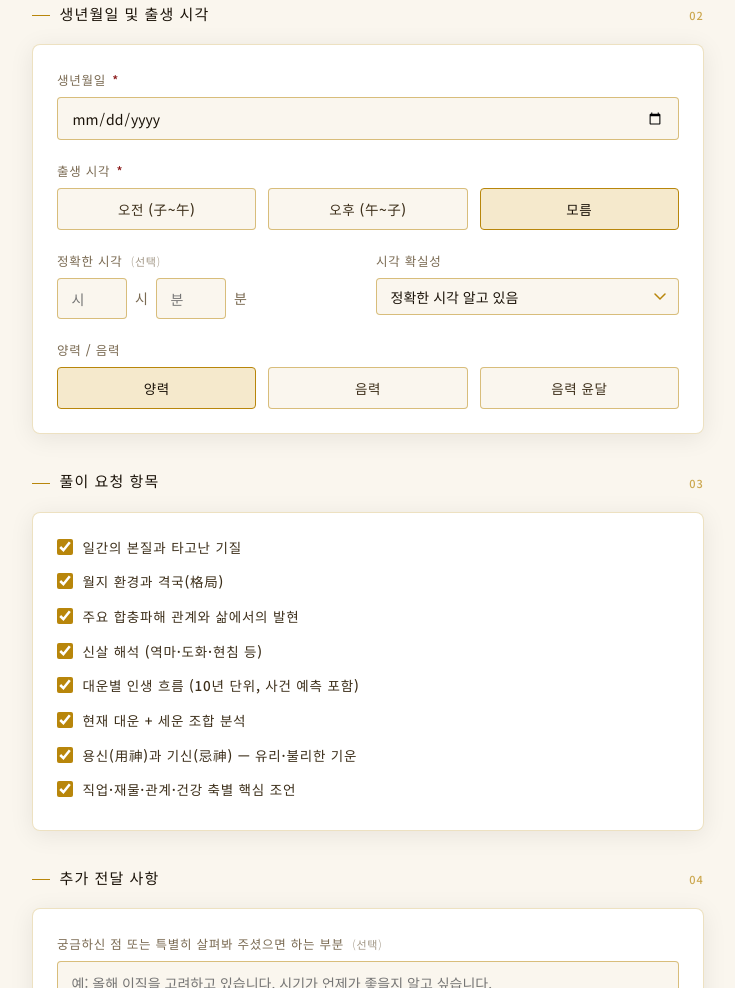
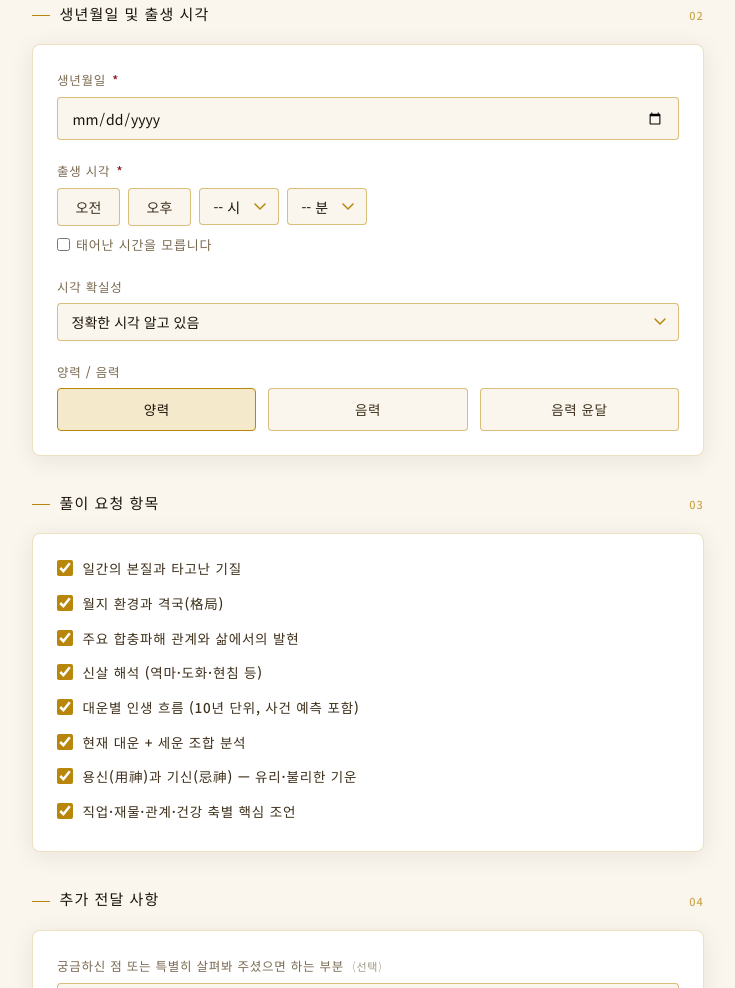
Before and after one commit to shstrategylab/saju1, a plain HTML site: page index.html in a window 1280 px wide. Shown: the part 937-1925 px from the top of the page, without its empty margins (272-1007 px from the left). Drawn offline with Linux system fonts and the light colour scheme.

Commit message:
Update index.html

```diff
--- a/index.html
+++ b/index.html
@@ -274,6 +274,25 @@
   }
 
   .radio-btn input:checked + label {
+    background: var(--gold-pale);
+    border-color: var(--gold);
+    color: var(--ink);
+    font-weight: 500;
+  }
+
+  /* ── 오전/오후 버튼 ── */
+  .ampm-btn {
+    padding: 0.5rem 1.1rem;
+    border: 1px solid var(--border-strong);
+    border-radius: 4px;
+    background: var(--cream);
+    color: var(--ink-mid);
+    font-family: 'Noto Sans KR', sans-serif;
+    font-size: 14px;
+    cursor: pointer;
+    transition: all 0.15s;
+  }
+  .ampm-btn.active {
     background: var(--gold-pale);
     border-color: var(--gold);
     color: var(--ink);
@@ -594,33 +613,25 @@
 
         <div class="field" id="field-birthtime">
           <label>출생 시각 <span class="req">*</span></label>
-          <div class="radio-group">
-            <div class="radio-btn">
-              <input type="radio" name="ampm" id="ampm-am" value="오전">
-              <label for="ampm-am">오전 (子~午)</label>
+          <div style="display:flex;align-items:center;gap:0.5rem;flex-wrap:wrap;" id="birthtimeInputs">
+            <button type="button" class="ampm-btn" id="btn-am" onclick="selectAmPm('오전')">오전</button>
+            <button type="button" class="ampm-btn" id="btn-pm" onclick="selectAmPm('오후')">오후</button>
+            <select id="birthHour" style="width:80px;">
+              <option value="">-- 시</option>
+              <script>for(let h=1;h<=12;h++) document.write(`<option value="${h}">${h}시</option>`);</script>
+            </select>
+            <select id="birthMinute" style="width:80px;">
+              <option value="">-- 분</option>
+              <script>for(let m=0;m<60;m+=5) document.write(`<option value="${String(m).padStart(2,'0')}">${String(m).padStart(2,'0')}분</option>`);</script>
+            </select>
           </div>
-            <div class="radio-btn">
-              <input type="radio" name="ampm" id="ampm-pm" value="오후">
-              <label for="ampm-pm">오후 (午~子)</label>
-            </div>
-            <div class="radio-btn">
-              <input type="radio" name="ampm" id="ampm-unknown" value="모름" checked>
-              <label for="ampm-unknown">모름</label>
-            </div>
-          </div>
-          <div class="error-msg">출생 시각 또는 오전/오후를 선택해주세요.</div>
+          <label style="display:flex;align-items:center;gap:6px;margin-top:0.5rem;font-size:13px;cursor:pointer;">
+            <input type="checkbox" id="timeUnknown" onchange="toggleTimeUnknown(this)">
+            태어난 시간을 모릅니다
+          </label>
+          <div class="error-msg">출생 시각을 선택하거나 '모름'을 체크해주세요.</div>
         </div>
 
-        <div class="grid-2">
-          <div class="field">
-            <label>정확한 시각 <span class="opt">(선택)</span></label>
-            <div style="display:flex;gap:0.5rem;align-items:center;">
-              <input type="number" id="birthHour" placeholder="시" min="0" max="23" style="width:70px;">
-              <span style="color:var(--ink-muted);font-size:14px;">시</span>
-              <input type="number" id="birthMinute" placeholder="분" min="0" max="59" style="width:70px;">
-              <span style="color:var(--ink-muted);font-size:14px;">분</span>
-            </div>
-          </div>
         <div class="field">
           <label>시각 확실성</label>
           <select id="timeCertainty">
@@ -629,7 +640,6 @@
             <option value="오전오후">오전/오후만 앎</option>
             <option value="모름">전혀 모름</option>
           </select>
-          </div>
         </div>
 
         <div class="field">
@@ -767,6 +777,26 @@
   const db = firebase.database();
   firebase.analytics();
 
+  // ── 오전/오후 선택 ──
+  let _ampmVal = '';
+  function selectAmPm(val) {
+    _ampmVal = val;
+    document.getElementById('btn-am').classList.toggle('active', val === '오전');
+    document.getElementById('btn-pm').classList.toggle('active', val === '오후');
+  }
+
+  function toggleTimeUnknown(cb) {
+    const inputs = document.getElementById('birthtimeInputs');
+    inputs.style.opacity = cb.checked ? '0.35' : '1';
+    inputs.style.pointerEvents = cb.checked ? 'none' : '';
+    if (cb.checked) {
+      document.getElementById('btn-am').classList.remove('active');
+      document.getElementById('btn-pm').classList.remove('active');
+      document.getElementById('birthHour').value = '';
+      document.getElementById('birthMinute').value = '';
+    }
+  }
+
   // ── 접수번호 생성 ──
   function genId() {
     const d = new Date();
@@ -793,10 +823,10 @@
     checkField('field-age', 'age', v => v.length > 0 && Number(v) > 0);
     checkField('field-birthdate', 'birthdate', v => v.length > 0);
 
-    const ampm = document.querySelector('input[name="ampm"]:checked');
-    const birthtimeVal = document.getElementById('birthtime').value;
+    const timeUnknown = document.getElementById('timeUnknown').checked;
+    const ampmSelected = document.getElementById('btn-am').classList.contains('active') || document.getElementById('btn-pm').classList.contains('active');
     const fieldBirthtime = document.getElementById('field-birthtime');
-    if (!birthtimeVal && (!ampm || ampm.value === '모름')) {
+    if (!timeUnknown && !ampmSelected) {
       fieldBirthtime.classList.add('has-error');
       ok = false;
     } else {
@@ -825,10 +855,11 @@
     const items = Array.from(document.querySelectorAll('input[name="items"]:checked')).map(i => i.value);
 
     const receiptId = genId();
-    const ampmVal = document.querySelector('input[name="ampm"]:checked')?.value || '모름';
+    const timeUnknown = document.getElementById('timeUnknown').checked;
+    const ampmVal = timeUnknown ? '모름' : (document.getElementById('btn-am').classList.contains('active') ? '오전' : '오후');
     const hourVal = document.getElementById('birthHour').value;
     const minVal = document.getElementById('birthMinute').value;
-    const birthtimeVal = (hourVal !== '' || minVal !== '') ? `${hourVal || '0'}시 ${minVal || '0'}분` : '';
+    const birthtimeVal = (!timeUnknown && hourVal) ? `${hourVal}시 ${minVal || '00'}분` : '';
 
     const data = {
       receiptId,
```
Lines whose indentation alone changed are shown as unchanged.
